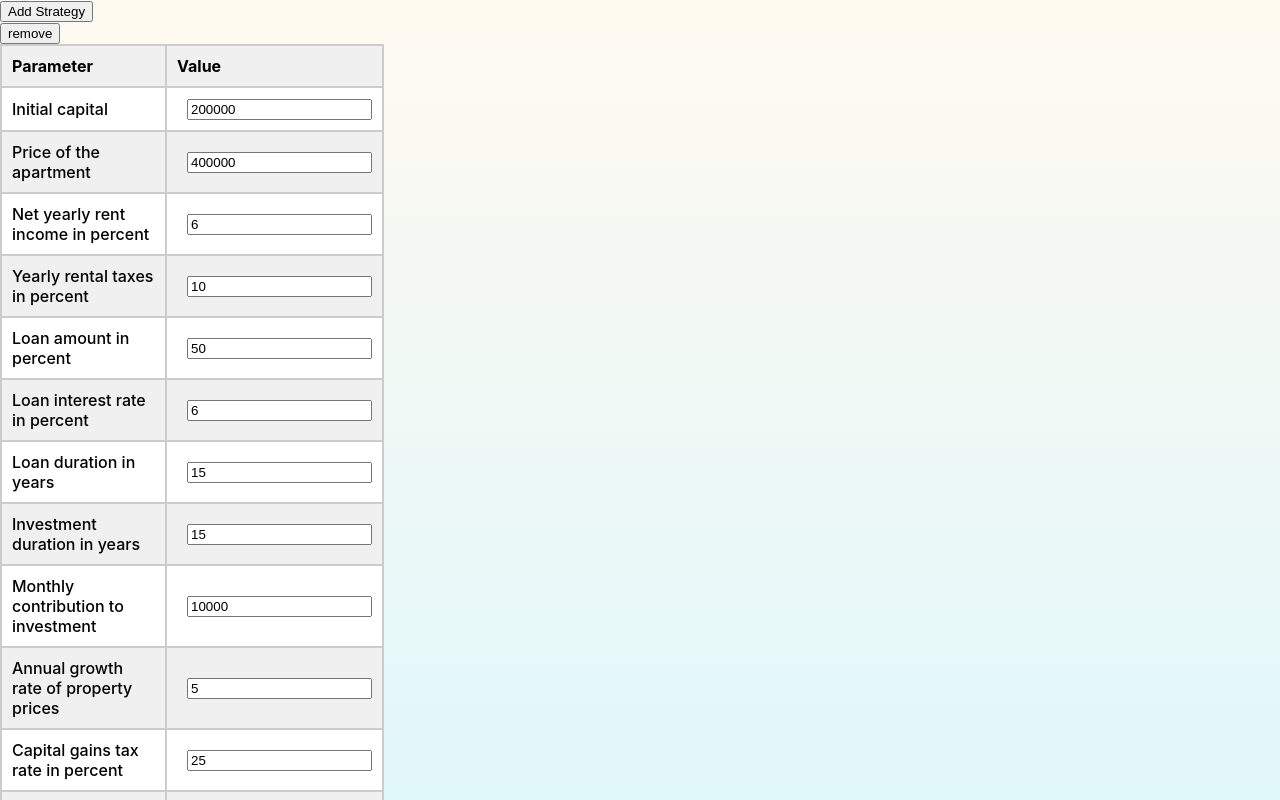
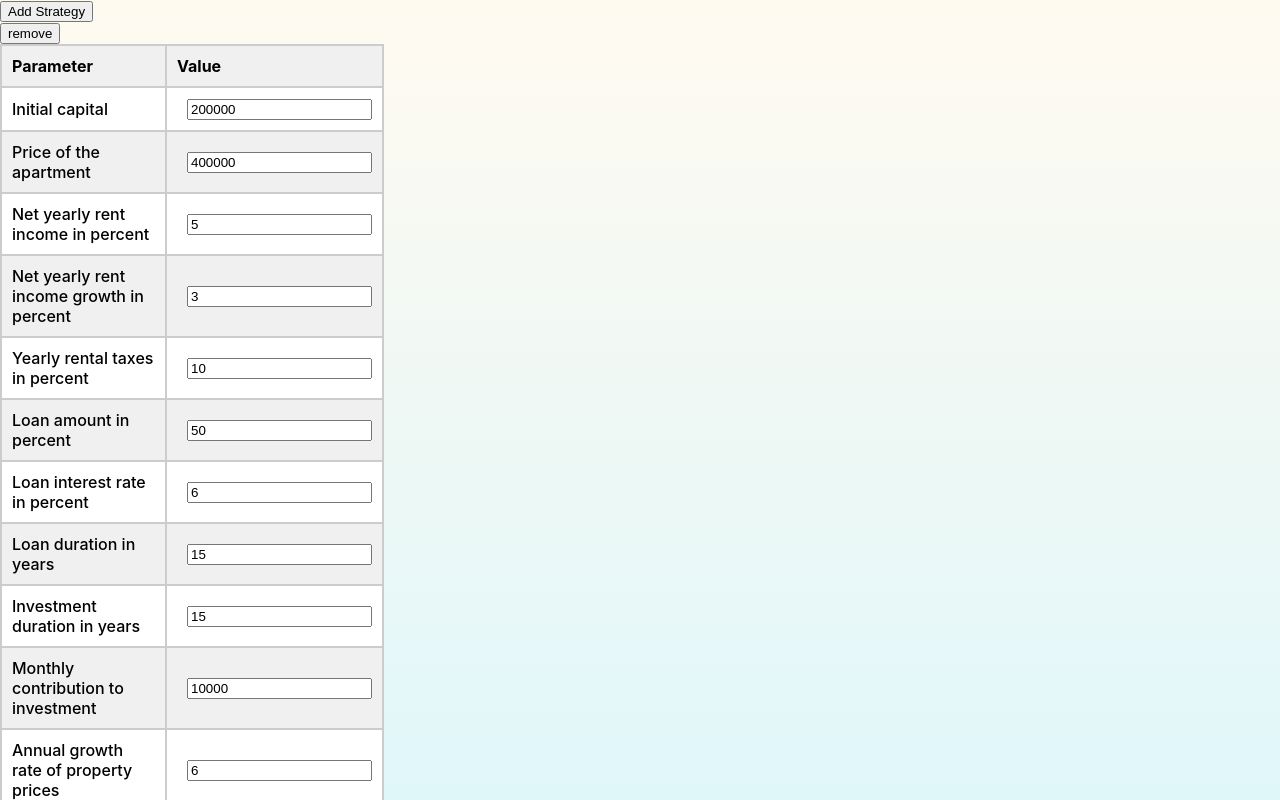
Before and after one commit to Yazuly/investments, a React (Create React App) app: page / in a window 1280 px wide. Shown: the top 800 px of the page. Built offline with nearby package versions, Linux system fonts and the light colour scheme.

Commit message:
save current progress

```diff
--- a/src/InvestmentForcaster.js
+++ b/src/InvestmentForcaster.js
@@ -25,7 +25,6 @@ const InvestmentForcaster = (props) => {
     monthlyDetails: [],
     totalApartmentsAfterSellingApartmentsForCoveringLoans: 0,
     moneyLeftWithCoveringLoans: 0,
-    sellApartmentWhenLoanIsOver: false,
   });
 
   const maxApartments = 300;
@@ -130,17 +129,24 @@ const InvestmentForcaster = (props) => {
     return payments;
   };
 
-  const calculateRentIncome = (apartment) => {
+  const calculateRentIncome = (apartment, month) => {
+    const yearsHeald = Math.floor((month - apartment.boughtMonth) / 12);
+    const growthFactor = Math.pow(
+      1 + apartment.strategy.netYearlyRentIncomeGrowthInPercent / 100,
+      yearsHeald
+    );
+
     return (
-      (apartment.priceAfterGrowth *
-        (apartment.strategy.netYearlyRentIncomeInPercent / 100)) /
+      (growthFactor *
+        (apartment.initialPrice *
+          (apartment.strategy.netYearlyRentIncomeInPercent / 100))) /
       12
     );
   };
 
-  const updateApartmentsMonthlyIncome = (apartments) => {
+  const updateApartmentsMonthlyIncome = (apartments, month) => {
     apartments.forEach((apartment) => {
-      apartment.netRentIncome = calculateRentIncome(apartment);
+      apartment.netRentIncome = calculateRentIncome(apartment, month);
       apartment.netRentIncomeAfterTaxes = getRentIncomeAfterTaxes(
         apartment.netRentIncome,
         apartment.strategy.yearlyRentTaxesInPercent
@@ -228,7 +234,10 @@ const InvestmentForcaster = (props) => {
 
   const updateApartments = (investmentStatus) => {
     updateApartmentsPrice(investmentStatus.apartments, investmentStatus.month);
-    updateApartmentsMonthlyIncome(investmentStatus.apartments);
+    updateApartmentsMonthlyIncome(
+      investmentStatus.apartments,
+      investmentStatus.month
+    );
     updateApartmentsRemainingPrinciple(
       investmentStatus.apartments,
       investmentStatus.month
--- a/src/InvestmentStrategy.js
+++ b/src/InvestmentStrategy.js
@@ -28,6 +28,13 @@ const InvestmentStrategy = (props) => {
     props.updateStrategy({
       ...strategy,
       netYearlyRentIncomeInPercent: parseFloat(event.target.value),
+    });
+  };
+
+  const handleNetYearlyRentIncomeGrowthInPercent = (event) => {
+    props.updateStrategy({
+      ...strategy,
+      netYearlyRentIncomeGrowthInPercent: parseFloat(event.target.value),
     });
   };
 
@@ -145,6 +152,22 @@ const InvestmentStrategy = (props) => {
               name="netYearlyRentIncomeInPercent"
               value={strategy.netYearlyRentIncomeInPercent}
               onChange={handleNetYearlyRentIncomeInPercentChange}
+            />
+          </td>
+        </tr>
+        <tr>
+          <td>
+            <label for="netYearlyRentIncomeGrowthInPercent">
+              Net yearly rent income growth in percent
+            </label>
+          </td>
+          <td>
+            <input
+              type="number"
+              id="netYearlyRentIncomeGrowthInPercent"
+              name="netYearlyRentIncomeGrowthInPercent"
+              value={strategy.netYearlyRentIncomeGrowthInPercent}
+              onChange={handleNetYearlyRentIncomeGrowthInPercent}
             />
           </td>
         </tr>
--- a/src/contants.js
+++ b/src/contants.js
@@ -2,14 +2,15 @@ export class Constants {
   static DEFAULT_STRATEGY_INPUTS = {
     initialMoney: 200000,
     apartmentPrice: 400000,
-    netYearlyRentIncomeInPercent: 6,
+    netYearlyRentIncomeInPercent: 5,
+    netYearlyRentIncomeGrowthInPercent: 3,
     yearlyRentTaxesInPercent: 10,
     loanAmountInPercent: 50,
     loanInterestRate: 6,
     loanTimeYears: 15,
     investmentTimeYears: 15,
     monthlyContribution: 10000,
-    priceGrowthRate: 5,
+    priceGrowthRate: 6,
     capitalGainsTaxPercent: 25,
   };
 }
```
